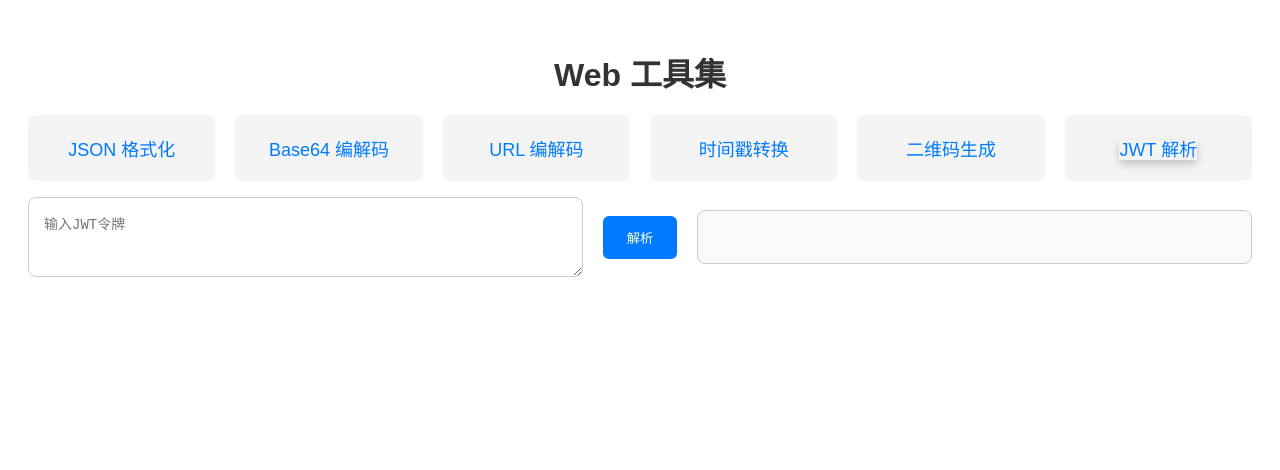
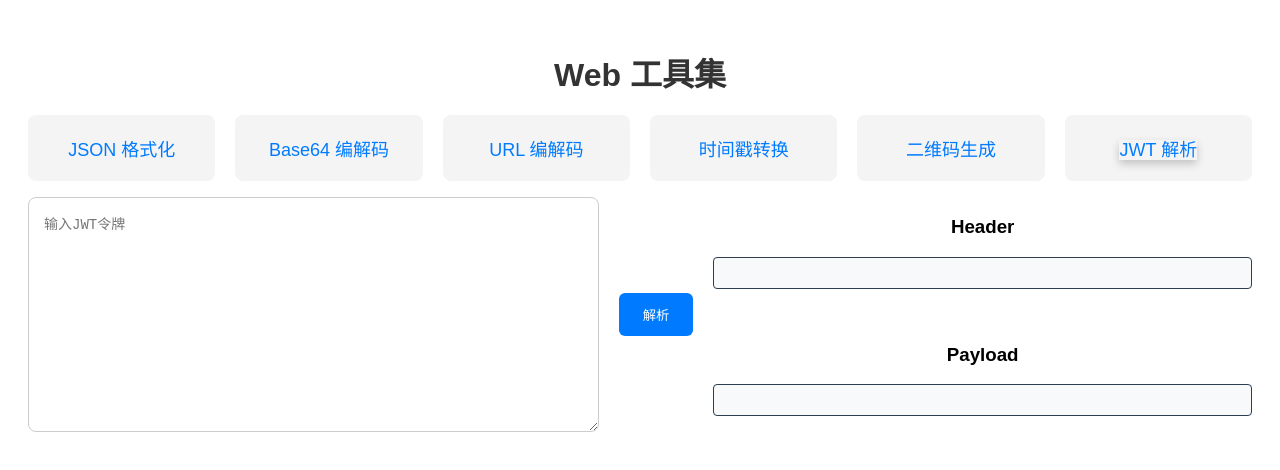
Before and after one commit to kennethfan/web-tools, a Vue app: page /web-tools/jwt-parser in a window 1280 px wide. Shown: the top 470 px of the page. Built offline with nearby package versions, Linux system fonts and the light colour scheme.

Commit message:
header & paylaod

```diff
--- a/src/views/JwtParserTool.vue
+++ b/src/views/JwtParserTool.vue
@@ -12,16 +12,27 @@
         <button @click="parseJwt" class="action-button">解析</button>
       </div>
 
-      <pre class="result-area">{{ parsedResult }}</pre>
+      <div class="result-container">
+        <div class="result-section">
+          <h3>Header</h3>
+          <pre class="json-display">{{ formattedHeader }}</pre>
+        </div>
+        <div class="result-section">
+          <h3>Payload</h3>
+          <pre class="json-display">{{ formattedPayload }}</pre>
+        </div>
+      </div>
     </div>
   </div>
 </template>
 
 <script lang="ts" setup>
+// 移除highlight.js相关导入
 import { ref } from 'vue';
 
 const jwtInput = ref('');
-const parsedResult = ref('');
+const formattedHeader = ref('');
+const formattedPayload = ref('');
 
 const parseJwt = () => {
   try {
@@ -36,10 +47,12 @@ const parseJwt = () => {
       return JSON.stringify(JSON.parse(decoded), null, 2);
     };
 
-    parsedResult.value = `Header:\n${parsePart(headerEncoded)}\n\nPayload:\n${parsePart(payloadEncoded)}`;
+    formattedHeader.value = parsePart(headerEncoded);
+    formattedPayload.value = parsePart(payloadEncoded);
 
   } catch (error) {
-    parsedResult.value = `解析错误: ${error instanceof Error ? error.message : '未知错误'}`;
+    formattedHeader.value = `解析错误: ${error instanceof Error ? error.message : '未知错误'}`;
+    formattedPayload.value = '';
   }
 };
 </script>
@@ -65,7 +78,7 @@ const parseJwt = () => {
   resize: vertical;
 }
 
-.result-area {
+/* .result-area {
   flex: 1;
   padding: 15px;
   border: 1px solid #ccc;
@@ -73,7 +86,7 @@ const parseJwt = () => {
   background-color: #f8f9fa;
   white-space: pre-wrap;
   overflow: auto;
-}
+} */
 
 /* 复用现有按钮样式 */
 .button-group {
@@ -96,4 +109,42 @@ const parseJwt = () => {
 .action-button:hover {
   background-color: #0056b3;
 }
+
+.result-container {
+  flex: 1;
+  display: flex;
+  flex-direction: column;
+  gap: 20px;
+}
+.result-area {
+  background-color: #1e1e1e;
+  color: #dcdcdc;
+  padding: 1rem;
+  border-radius: 4px;
+  font-family: 'Fira Code', monospace;
+}
+
+.language-json {
+  background: none !important;
+  padding: 0 !important;
+}
 </style>
+
+<style scoped>
+.json-display {
+  flex: 1;
+  padding: 15px;
+  border: 1px solid #2c3e50;
+  border-radius: 4px;
+  background-color: #f8f9fa;
+  white-space: pre-wrap;
+  overflow: auto;
+  font-family: 'Courier New', monospace;
+  line-height: 1.5;
+  color: #2c3e50;
+}
+
+.json-display::selection {
+  background: #b3d4fc;
+}
+</style>
```
